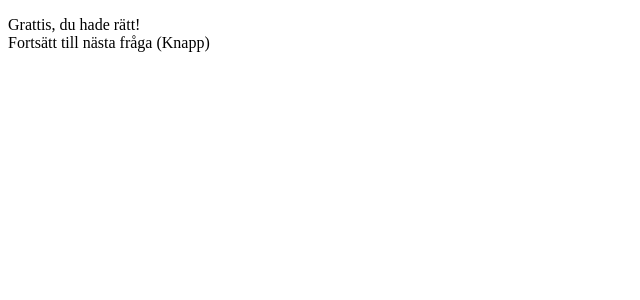
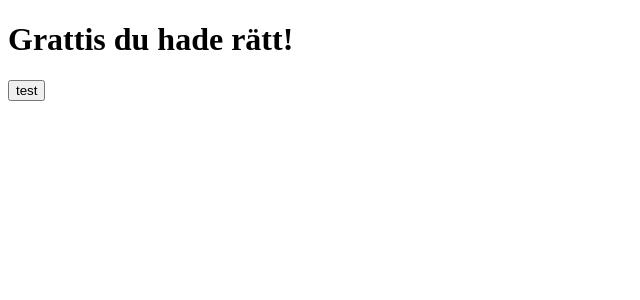
Before and after one commit to DanielWillim/DAT256, a React app: page / in a window 1280 px wide. Shown: the top 300 px of the page, without its empty margins (0-640 px from the left). Built offline with nearby package versions, Linux system fonts and the light colour scheme; the HTML template or start-up script is replaced by a standard one.

Commit message:
Added a winscreen containing a button, this solves #9

```diff
--- a/src/Win.jsx
+++ b/src/Win.jsx
@@ -1,10 +1,20 @@
-import React, {Component} from 'react';
-export default class WinScreen extends Component {
-	constructor(){
-		super();
-	}
-	render(){
-		return(<p>Grattis, du hade rätt!
-				<br/>Fortsätt till nästa fråga (Knapp)</p>);
-	}
+import React, { Component } from 'react';
+
+export default class Winning extends Component {
+  constructor() {
+    super();
+  }
+
+  handleClick() {
+    console.log('The link was clicked.');
+  }
+
+  render() {
+    return (
+      <p>
+        <h1>Grattis du hade rätt!</h1>
+        <button onClick={this.handleClick}>test</button>
+    	</p>
+    );
+  }
 }
--- a/src/index.jsx
+++ b/src/index.jsx
@@ -3,7 +3,7 @@ import ReactDOM from 'react-dom';
 import Win from 'Win';
 
 ReactDOM.render(
-	<Win/>,
+  <Win />,
   document.getElementById('app'),
 );
 
```
